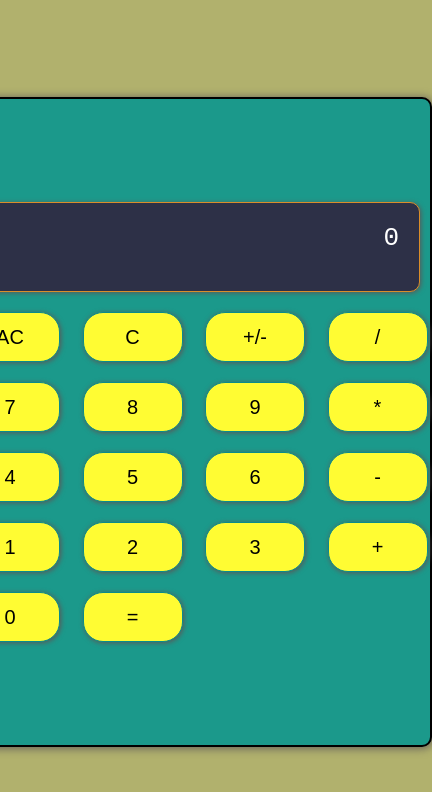
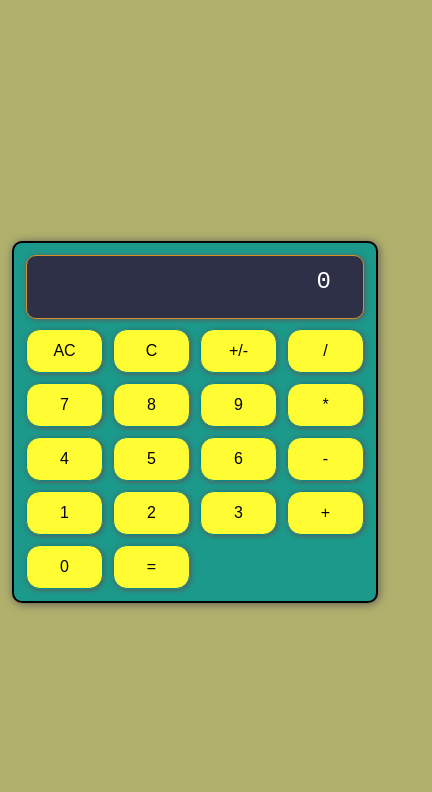
Before and after one commit to anandmanchala3737-web/CodeAlpha_Calculator, a plain HTML site: page cal.html in a window 390 px wide. Shown: the whole page, 432 px wide, since content can reach past the window. Drawn offline with Linux system fonts and the light colour scheme.

Commit message:
all style and media query is completed

```diff
--- a/style.css
+++ b/style.css
@@ -8,10 +8,16 @@ body{
     background-color: #B1B16D;
 }
 body{
-    height: 100vh;
+    height: 100dvh;
     display: flex;
     justify-content: center;
     align-items: center;
+    flex-direction: column;
+    gap: 20px;
+}
+body h1{
+    font-size: 50px;
+    margin-left: -350px;
 }
 .calculator{
     width: 600px;
@@ -43,6 +49,9 @@ body{
 #input_box{
     width: 460px;
     height: 90px;
+    font-size:32px;
+    color: white;
+    padding-right: 20px;
     border-radius: 10px;
     text-align:right;
     border: 1px solid rgb(218, 141, 42);
@@ -61,7 +70,7 @@ body{
 .num_btn{
     width: 100px;
     height: 50px;
-    font-size: 20px;
+    font-size: 30px;
     text-align: center;
     border-radius: 20px;
     border: 1px solid rgb(10, 139, 139);
@@ -72,3 +81,68 @@ body{
     background-color: #fffc5c;
     /* border: 1px solid rgb(49, 177, 177); */
 }
+
+@media (max-width: 768px) {
+    body{
+        padding: 16px;
+        align-items: flex-start;
+    }
+    body h1 {
+        font-size: 36px;
+        margin-left: 0;
+        text-align: center;
+    }
+    .calculator{
+        width: 100%;
+        max-width: 380px;
+        height: auto;
+        padding: 16px;
+    }
+    .main{
+        width: 100%;
+        gap: 12px;
+    }
+    #input_box{
+        width: 100%;
+        height: 72px;
+    }
+    #input_box::placeholder{
+        font-size: 28px;
+        padding: 16px;
+    }
+    .num_btn{
+        width: 100%;
+        height: 48px;
+        font-size: 18px;
+    }
+}
+
+@media (max-width: 420px) {
+    body{
+        padding: 12px;
+    }
+    body h1 {
+        font-size: 28px;
+        margin-left: 0;
+        text-align: center;
+    }
+    .calculator{
+        max-width: 100%;
+        padding: 12px;
+    }
+    .main{
+        gap: 10px;
+    }
+    #input_box{
+        height: 64px;
+    }
+    #input_box::placeholder{
+        font-size: 24px;
+        padding: 12px;
+    }
+    .num_btn{
+        height: 44px;
+        font-size: 16px;
+        border-radius: 14px;
+    }
+}
```
Also changed, not shown: index.html (added, +40 -0 lines).
